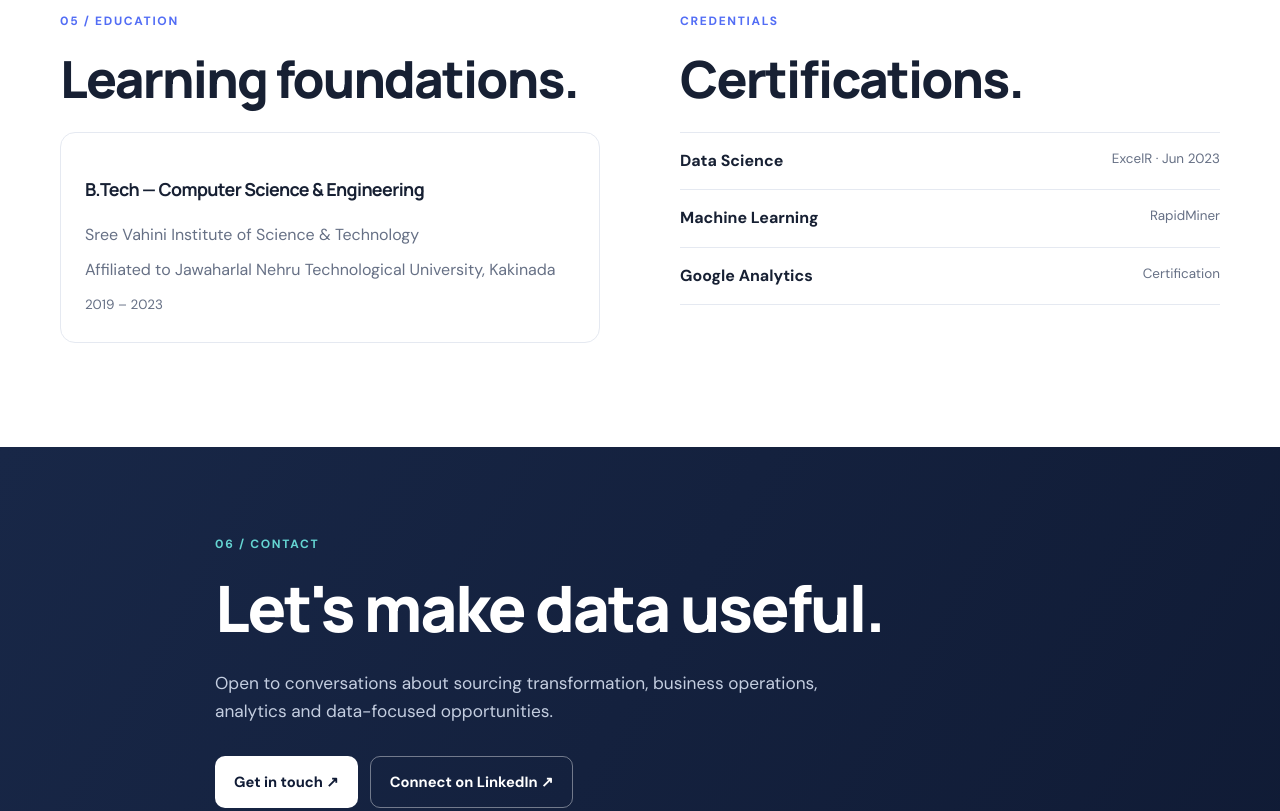
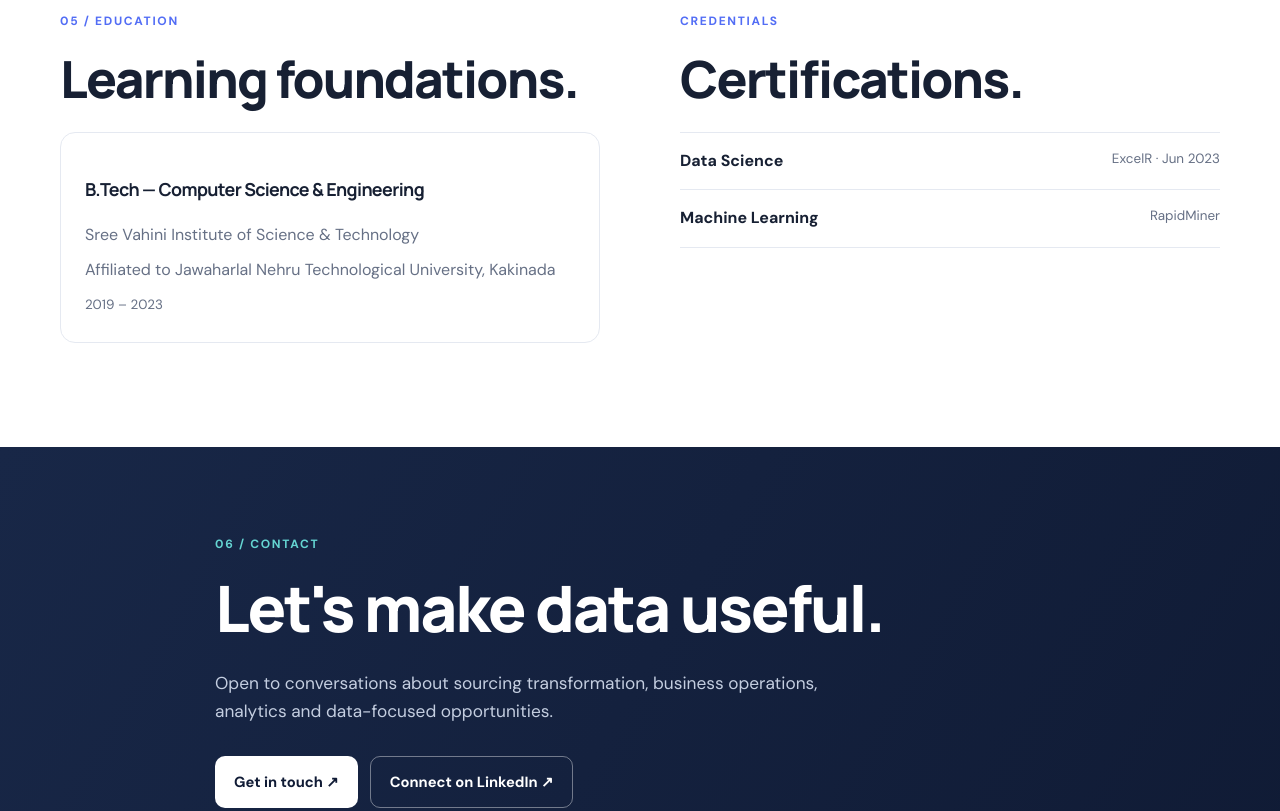
Before and after one commit to kattubadimohammad/TechWithMohammad, a plain HTML site: page index.html in a window 1280 px wide. Shown: the part 5520-6331 px from the top of the page. Drawn offline with Linux system fonts and the light colour scheme.

Commit message:
Remove Google Analytics from portfolio certifications

```diff
--- a/index.html
+++ b/index.html
@@ -153,7 +153,7 @@
     <section class="section" id="education">
       <div class="container two-column">
         <div><p class="eyebrow">05 / EDUCATION</p><h2>Learning foundations.</h2><article class="education-card"><h3>B.Tech — Computer Science &amp; Engineering</h3><p>Sree Vahini Institute of Science &amp; Technology</p><p class="education-affiliation">Affiliated to Jawaharlal Nehru Technological University, Kakinada</p><span>2019 – 2023</span></article></div>
-        <div><p class="eyebrow">CREDENTIALS</p><h2>Certifications.</h2><ul class="cert-list"><li><strong>Data Science</strong><span>ExcelR · Jun 2023</span></li><li><strong>Machine Learning</strong><span>RapidMiner</span></li><li><strong>Google Analytics</strong><span>Certification</span></li></ul></div>
+        <div><p class="eyebrow">CREDENTIALS</p><h2>Certifications.</h2><ul class="cert-list"><li><strong>Data Science</strong><span>ExcelR · Jun 2023</span></li><li><strong>Machine Learning</strong><span>RapidMiner</span></li></ul></div>
       </div>
     </section>
 
```
